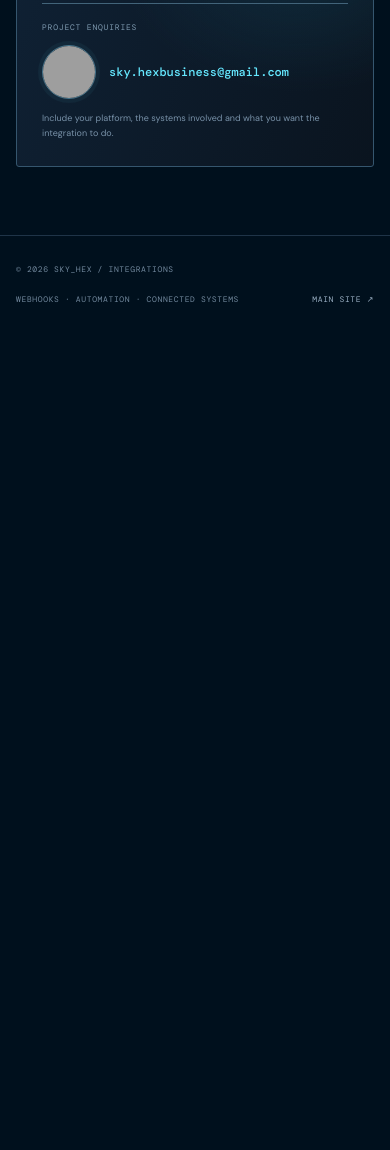
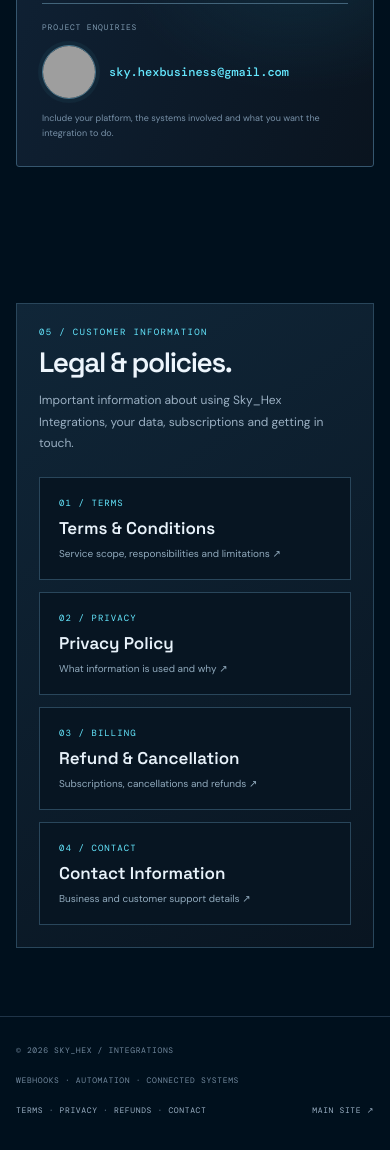
Before and after one commit to 109Giraffe/82.165.54.22, a plain HTML site: page integrations/index.html in a window 390 px wide. Shown: the part 4662-5812 px from the top of the page. Before the commit the page ends 5001 px from the top, so only its background shows below. Drawn offline with nearby package versions, Linux system fonts and the light colour scheme; grey boxes are pictures that could not be loaded.

Commit message:
Add legal policy section and links to integrations homepage

```diff
--- a/integrations/index.html
+++ b/integrations/index.html
@@ -95,6 +95,7 @@
   .hero .eyebrow{font-size:8px;letter-spacing:.18em;padding:0 12px}
 }
 
+.legal-panel{padding:34px;border:1px solid #29465b;background:linear-gradient(145deg,#102638,#091521)}.legal-panel h2{margin:9px 0;font:600 clamp(28px,4vw,40px)/1.1 var(--display);letter-spacing:-.05em}.legal-panel>p{max-width:650px;color:#9bb0c3;font-size:12px;line-height:1.8}.legal-grid{display:grid;grid-template-columns:repeat(2,minmax(0,1fr));gap:12px;margin-top:22px}.legal-card{display:flex;flex-direction:column;gap:8px;padding:19px;border:1px solid #29465b;background:#071522;transition:border-color .2s,transform .2s}.legal-card:hover{border-color:var(--cyan);transform:translateY(-2px);text-decoration:none}.legal-card span{color:var(--cyan);font:9px var(--mono);letter-spacing:.12em}.legal-card strong{color:#e8f2fa;font:600 17px var(--display)}.legal-card small{color:#91aabd;font-size:10px}@media(max-width:560px){.legal-panel{padding:22px}.legal-grid{grid-template-columns:1fr}}
 </style>
 </head>
 <body>
@@ -118,6 +119,7 @@
 <section class="section shell" id="about"><div class="communities"><div class="community-panel"><div class="big">MULTIPLE<br>COMMUNITIES.</div><p>Webhook systems are already being run across multiple communities. The work includes status reporting, player information, historical activity, downtime detection, security alerts, server resets and additional custom workflows.</p><span class="tag">COMMUNITY AUTOMATION</span><span class="tag">SERVER MONITORING</span><span class="tag">DISCORD INTEGRATIONS</span></div><div class="community-copy"><p class="section-kicker">03 / BUILT THROUGH HANDS-ON EXPERIENCE</p><h2>Practical systems.<br>Real-world use.</h2><p>Sky_Hex is an independent engineering and technology project focused on building, operating and improving practical systems. These integrations come from hands-on experience connecting services and supporting multiple online communities.</p><p>Every project starts with understanding what needs to be connected, what information matters and what should happen next. The result is scoped around your requirements — not a one-size-fits-all package.</p></div></div></section>
 <section class="section shell" id="contact"><div class="cta"><div><p class="section-kicker">04 / HAVE A WORKFLOW IN MIND?</p><h2>Let's connect<br>your systems.</h2><p>Need server monitoring, Discord notifications, player history, automated alerts or a custom integration? Get in touch with a short description of what you run and what you'd like to automate. We can work out a sensible scope from there.</p></div><div class="contact"><small>PROJECT ENQUIRIES</small><div class="contact-profile"><img src="../assets/Sky_Hex%20Integrations%20Logo.png" alt="Sky_Hex Integrations profile logo"><strong>sky.hexbusiness@gmail.com</strong></div><span>Include your platform, the systems involved and what you want the integration to do.</span></div></div></section>
 </main>
-<footer class="footer"><div class="shell footer-inner"><span>© 2026 SKY_HEX / INTEGRATIONS</span><span>WEBHOOKS · AUTOMATION · CONNECTED SYSTEMS</span><a href="https://82.165.54.22/">MAIN SITE ↗</a></div></footer>
+<section class="section shell" id="legal"><div class="legal-panel"><div class="section-kicker">05 / CUSTOMER INFORMATION</div><h2>Legal &amp; policies.</h2><p>Important information about using Sky_Hex Integrations, your data, subscriptions and getting in touch.</p><div class="legal-grid"><a class="legal-card" href="legal/terms.html"><span>01 / TERMS</span><strong>Terms &amp; Conditions</strong><small>Service scope, responsibilities and limitations ↗</small></a><a class="legal-card" href="legal/privacy.html"><span>02 / PRIVACY</span><strong>Privacy Policy</strong><small>What information is used and why ↗</small></a><a class="legal-card" href="legal/refunds.html"><span>03 / BILLING</span><strong>Refund &amp; Cancellation</strong><small>Subscriptions, cancellations and refunds ↗</small></a><a class="legal-card" href="legal/contact.html"><span>04 / CONTACT</span><strong>Contact Information</strong><small>Business and customer support details ↗</small></a></div></div></section>
+<footer class="footer"><div class="shell footer-inner"><span>© 2026 SKY_HEX / INTEGRATIONS</span><span>WEBHOOKS · AUTOMATION · CONNECTED SYSTEMS</span><span class="legal-footer-links"><a href="legal/terms.html">TERMS</a> · <a href="legal/privacy.html">PRIVACY</a> · <a href="legal/refunds.html">REFUNDS</a> · <a href="legal/contact.html">CONTACT</a></span><a href="https://82.165.54.22/">MAIN SITE ↗</a></div></footer>
 </body>
 </html>
```
